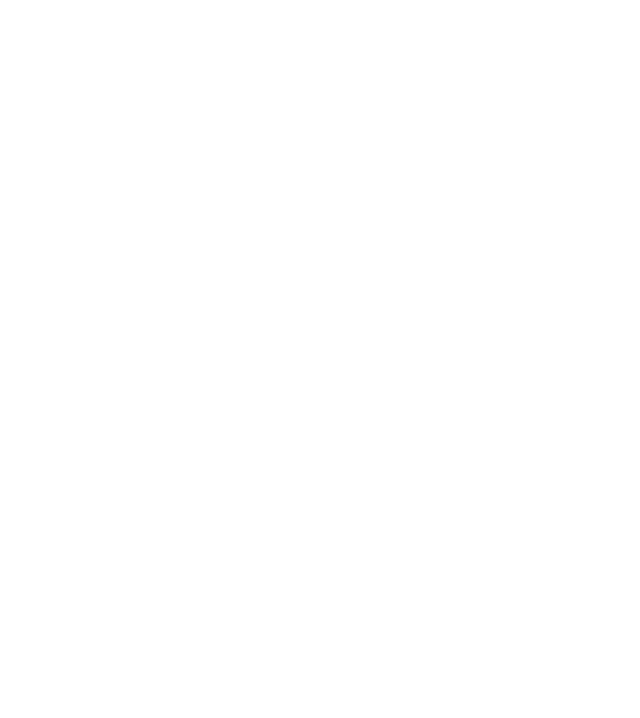
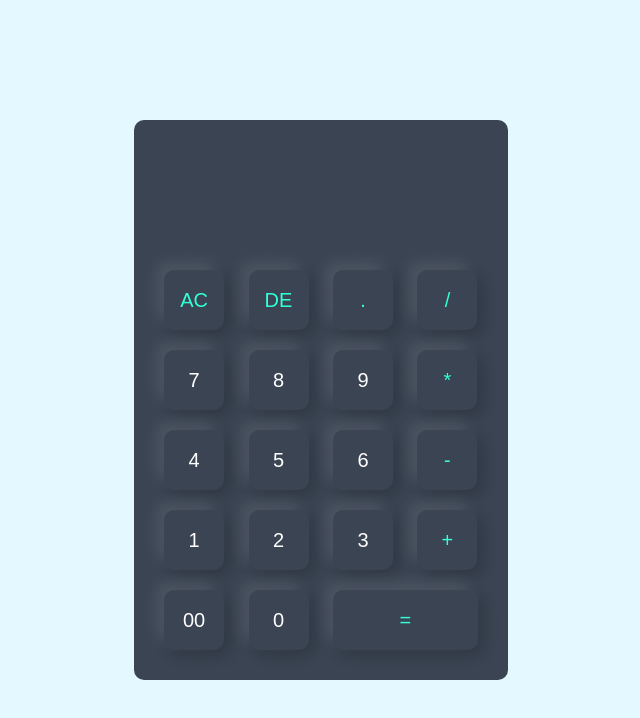
Before and after one commit to RianCN/Calculadora-JS, a plain HTML site: page index.html in a window 1280 px wide. Shown: the whole page, without its empty margins (319-959 px from the left). Drawn offline with Linux system fonts and the light colour scheme.

Commit message:
finalizado

```diff
--- a/index.html
+++ b/index.html
@@ -3,9 +3,47 @@
 <head>
   <meta charset="UTF-8">
   <meta name="viewport" content="width=device-width, initial-scale=1.0">
+  <link rel="stylesheet" href="style.css">
   <title>Calculadora - JavaScript</title>
 </head>
 <body>
-
+  <div class="container">
+    <div class="calculadora">
+      <form>
+        <div class="display">
+          <input type="text" name="display">
+        </div>
+        <div>
+          <input type="button" value="AC"onclick="display.value = '' " class="operator">
+          <input type="button" value="DE"onclick="display.value = display.value.toString().slice(0, -1) " class="operator">
+          <input type="button" value="."onclick="display.value  += '.' " class="operator">
+          <input type="button" value="/"onclick="display.value  += '/' " class="operator">
+        </div>
+        <div>
+          <input type="button" value="7" onclick="display.value +='7' ">
+          <input type="button" value="8" onclick="display.value +='8' ">
+          <input type="button" value="9" onclick="display.value +='9' ">
+          <input type="button" value="*" onclick="display.value +='*' " class="operator">
+        </div>
+        <div>
+          <input type="button" value="4" onclick="display.value +='4' ">
+          <input type="button" value="5" onclick="display.value +='5' ">
+          <input type="button" value="6" onclick="display.value +='6' ">
+          <input type="button" value="-" onclick="display.value +='-' " class="operator">
+        </div>
+        <div>
+          <input type="button" value="1" onclick="display.value +='1' ">
+          <input type="button" value="2" onclick="display.value +='2' ">
+          <input type="button" value="3" onclick="display.value +='3' ">
+          <input type="button" value="+" onclick="display.value +='+' " class="operator">
+        </div>
+        <div>
+          <input type="button" value="00" onclick="display.value +='00' ">
+          <input type="button" value="0" onclick="display.value +='0' ">
+          <input type="button" value="=" onclick="display.value = eval(display.value)" class="equal operator">
+        </div>
+      </form>
+    </div>
+  </div>
 </body>
 </html>
--- a/style.css
+++ b/style.css
@@ -0,0 +1,50 @@
+* {
+  margin: 0;
+  padding: 0;
+  font-family: "Poppins", sans-serif;
+  box-sizing: border-box;
+}
+.container {
+  width: 100%;
+  height: 100vh;
+  background: #e3f9ff;
+  display: flex;
+  align-items: center;
+  justify-content: center;
+}
+.calculadora {
+  background: #3a4452;
+  padding: 20px;
+  border-radius: 10px;
+}
+.calculadora form input {
+  border: 0;
+  outline: 0;
+  width: 60px;
+  height: 60px;
+  border-radius: 10px;
+  box-shadow: -8px -8px 15px rgba(255, 255, 255, 0.1),
+    5px 5px 15px rgba(0, 0, 0, 0.2);
+  background: transparent;
+  font-size: 20px;
+  color: #fff;
+  cursor: pointer;
+  margin: 10px;
+}
+form .display {
+  display: flex;
+  justify-content: flex-end;
+  margin: 20px 0;
+}
+form .display input{
+  text-align: right;
+  flex: 1;
+  font-size: 45px;
+  box-shadow: none;
+}
+form input.equal{
+  width: 145px;
+}
+form input.operator{
+  color: #33ffd8;
+}
```
Also changed, not shown: script.js (deleted).
